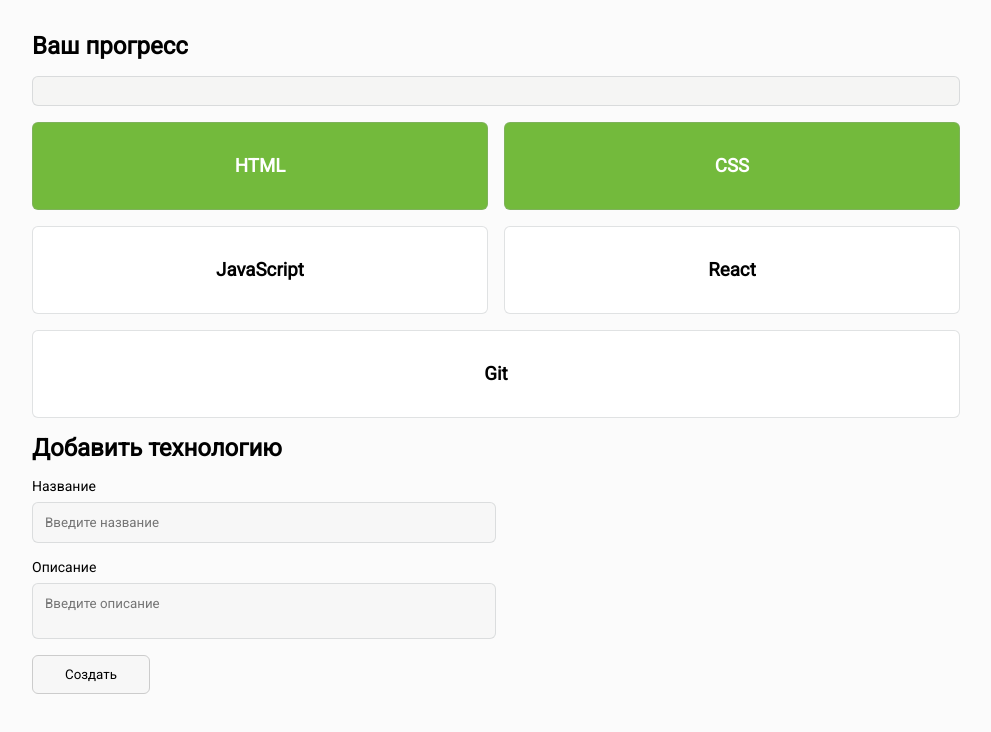
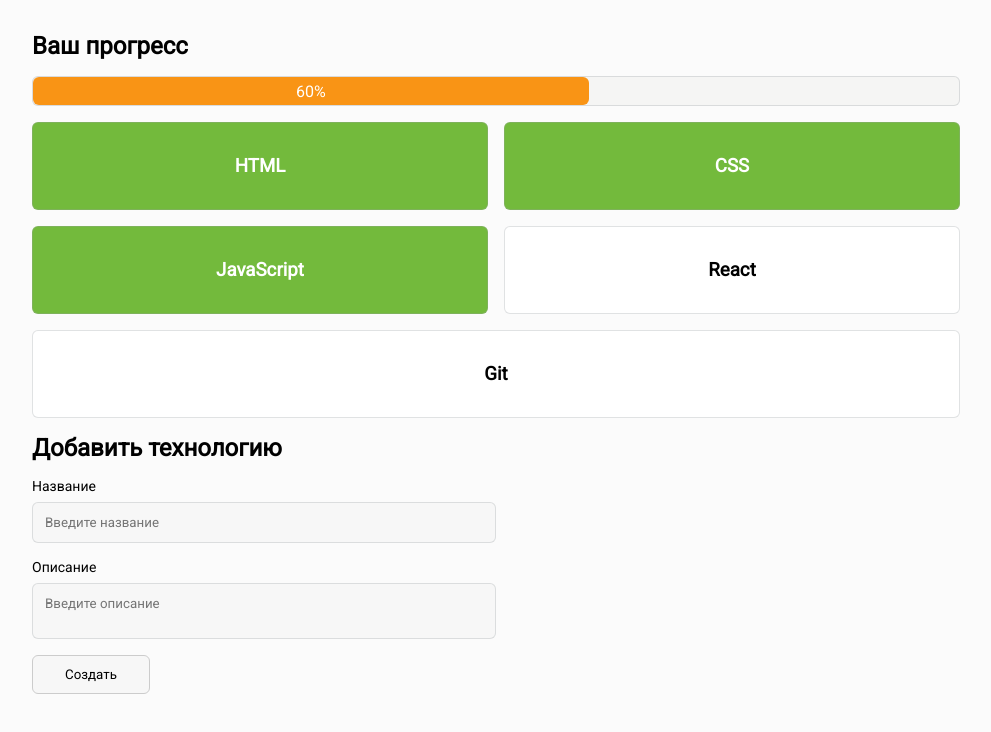
Before and after one commit to SadBatya/ToDoApp, a plain HTML site: page index.html in a window 1280 px wide. Shown: the whole page, without its empty margins (144-1135 px from the left). Drawn offline with Linux system fonts and the light colour scheme.

Commit message:
feat percent

```diff
--- a/app.js
+++ b/app.js
@@ -1,13 +1,19 @@
 const modal = document.querySelector('#modal');
 const content = document.querySelector('#content');
 const backdrop = document.querySelector('#backdrop');
+const progress = document.querySelector('#progress');
 
 const technologies = [
-  {title: 'HTML', description: 'HTML text', type: 'html', done: true},
-  {title: 'CSS', description: 'CSS text', type: 'css', done: true},
-  {title: 'JavaScript', description: 'JS text', type: 'javascript', done: false},
-  {title: 'React', description: 'React text', type: 'react', done: false},
-  {title: 'Git', description: 'GIT text', type: 'git', done: false},
+  { title: 'HTML', description: 'HTML text', type: 'html', done: true },
+  { title: 'CSS', description: 'CSS text', type: 'css', done: true },
+  {
+    title: 'JavaScript',
+    description: 'JS text',
+    type: 'javascript',
+    done: true,
+  },
+  { title: 'React', description: 'React text', type: 'react', done: false },
+  { title: 'Git', description: 'GIT text', type: 'git', done: false },
 ];
 
 content.addEventListener('click', (openCard) => {
@@ -19,25 +25,58 @@
 });
 
 function init() {
+  renderCards();
+  renderProgress();
+}
+
+function renderCards() {
   if (technologies.length === 0) {
     content.innerHTML = `<p class='empty'>Нет задач</p>`;
   } else {
     let html = '';
     for (let i = 0; i < technologies.length; i++) {
       const tech = technologies[i];
-      html += toCard(tech)
+      html += toCard(tech);
     }
-    content.innerHTML = html
+    content.innerHTML = html;
     // content.innerHTML = technologies.map(toCard).join('');
   }
 }
 
+function renderProgress() {
+  const percent = computeProgressPercent();
+  let background;
+  if (percent <= 30) {
+    background = '#e75a5a';
+  } else if (percent > 30 && percent < 70) {
+    background = '#f99415';
+  } else {
+    background = '#73ba3c';
+  }
+  progress.style.background = background;
+  progress.style.width = percent + '%';
+  progress.textContent = percent ? percent + '%' : '';
+}
+
+function computeProgressPercent() {
+  if (technologies.length === 0) {
+    return 0;
+  }
+  let doneCount = 0;
+  for (let i = 0; i < technologies.length; i++) {
+    if (technologies[i].done) {
+      doneCount++;
+    }
+  }
+  console.log(doneCount);
+  return Math.floor((100 * doneCount) / technologies.length);
+}
+
 function toCard(tech) {
-  const doneClass = tech.done ? 'done' : ''
-  return`<div class='card ${doneClass}'>
+  const doneClass = tech.done ? 'done' : '';
+  return `<div class='card ${doneClass}'>
           <h3>${tech.title}</h3>
         </div> `;
 }
 
-
-init()
+init();
--- a/index.html
+++ b/index.html
@@ -21,7 +21,7 @@
       <h2 class="heading">Ваш прогресс</h2>
       <div class="progress">
         <div class="progress-bar">
-          <div class="progress-value"></div>
+          <div class="progress-value" id="progress"></div>
         </div>
       </div>
       <div class="row" id="content">
```
